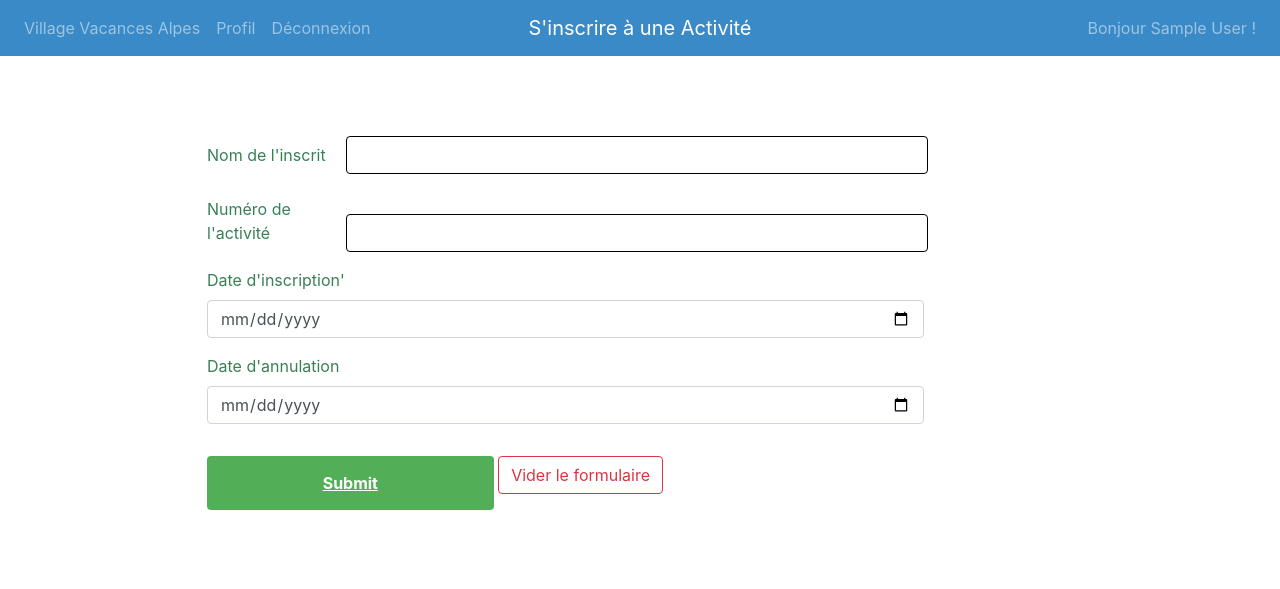
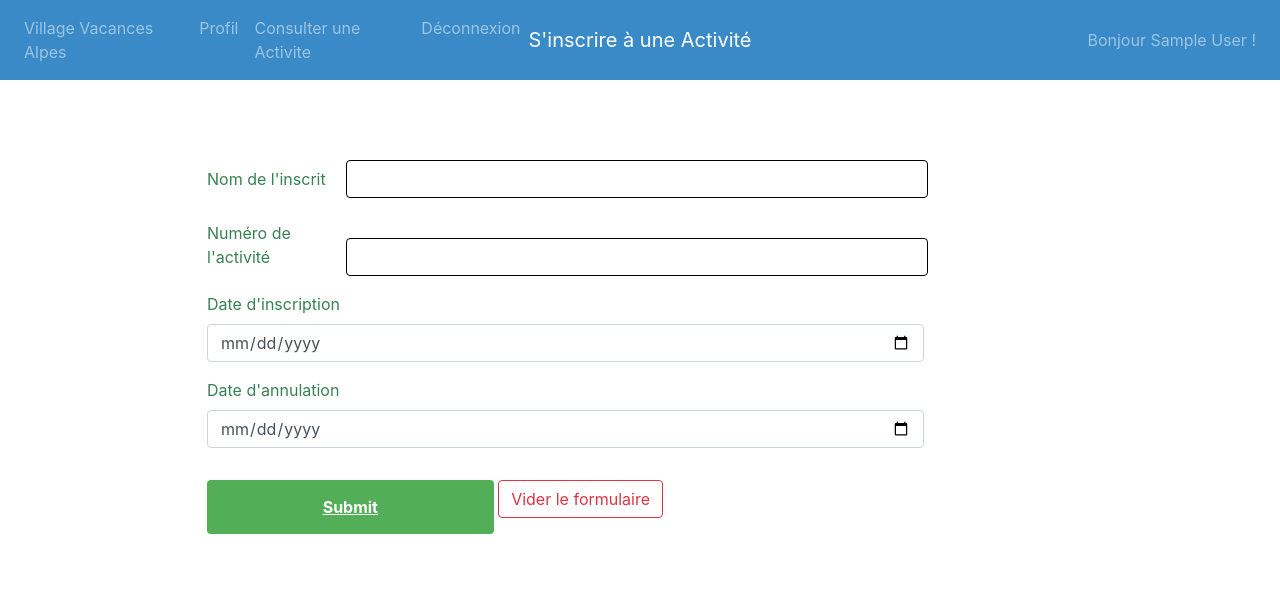
Before and after one commit to Dwarter-dev/Projet_VVA, a PHP site: page /index.php?page=inscription in a window 1280 px wide. Shown: the top 589 px of the page. Run offline with PHP 8.4, Linux system fonts and the light colour scheme; the visitor is signed in with stand-in values (Sample User, id 1); some libraries are stand-ins or nearby versions.

Commit message:
Différentiation des profils

```diff
--- a/vue/activite/inscription.php
+++ b/vue/activite/inscription.php
@@ -9,7 +9,17 @@ if (empty($_SESSION))
   <div class="navbar-collapse collapse w-100 order-1 order-md-0 dual-collapse2">
     <ul class="navbar-nav mr-auto">
 		  <a class="nav-item nav-link" href="index.php?page=accueil">Village Vacances Alpes </a>
-		  <a class="nav-item nav-link" href="index.php?page=userProfilAdmin">Profil</a>
+			<?php
+			if ($_SESSION["TYPEPROFIL"] === 'EN')
+			{
+				echo '<a class="nav-item nav-link" href="index.php?page=userProfilAdmin">Profil</a>';
+			}
+			else
+			{
+				echo '<a class="nav-item nav-link" href="index.php?page=userProfilUser">Profil</a>';
+			}
+			 ?>
+			<a class="nav-item nav-link" href="index.php?page=consulterActivite">Consulter une Activite</a>
     <a class="nav-item nav-link" href="index.php?page=deconnexion">Déconnexion</a>
 	</div>
 	<div class="mx-auto order-0">
@@ -27,7 +37,7 @@ if (empty($_SESSION))
   </div>
   </ul>
 </nav>
-<title>Créer une activité</title>
+<title>S'inscrire à une animation</title>
 <form action="../../controls/inscription/traitement.php" method="POST" id="inscActivite">
   <div class="form-group">
 		<label for="User" class="col-sm-2 col-form-label col-form-label">Nom de l'inscrit</label>
@@ -38,7 +48,7 @@ if (empty($_SESSION))
     <input name="NOACT" id="NOACT" type="text" class="form-control">
   </div>
   <div class="form-group col-10">
-      <label for="dateIncription">Date d'inscription'</label>
+      <label for="dateIncription">Date d'inscription</label>
       <input name="DATEINSCRIP" id="DATEINSCRIP" type="date" class="form-control" >
   </div>
   <div class="form-group col-10">
```
Also changed, not shown: vue/activite/vueinscription.php (+10 -1 lines).
